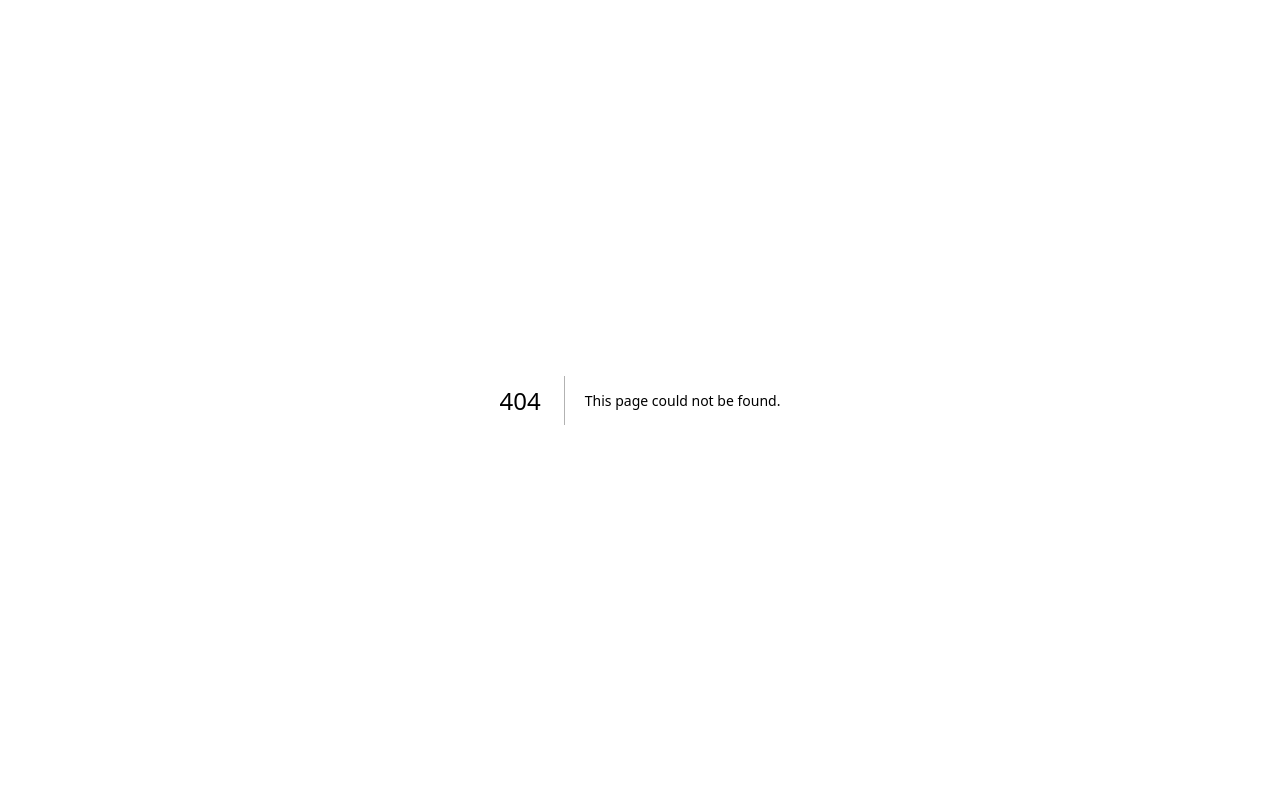
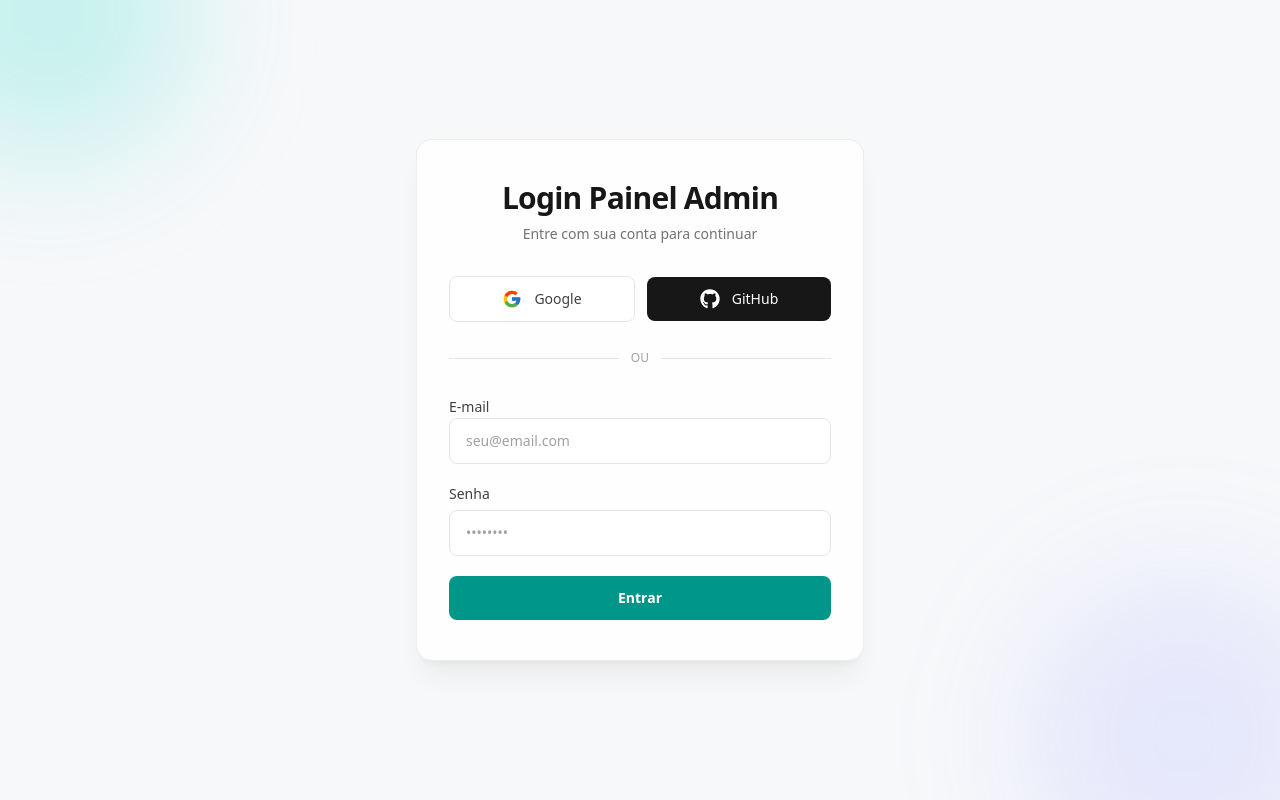
Before and after one commit to CarlosZeyy/portfolio-v2, a Next.js app: page /login in a window 1280 px wide. Before the commit this address had no page. Built offline with nearby package versions, Linux system fonts and the light colour scheme.

Commit message:
Feat: Implement login page with Google and GitHub authentication options

```diff
--- /dev/null
+++ b/src/app/login/page.tsx
@@ -0,0 +1,79 @@
+"use client";
+
+import { FcGoogle } from "react-icons/fc";
+import { FaGithub } from "react-icons/fa";
+
+export default function LoginPage() {
+  return (
+    <div className="relative flex min-h-screen items-center justify-center overflow-hidden bg-[#F7F8FA] px-4 font-sans transition-colors duration-300 dark:bg-[#0B0E14]">
+      {/* formas ambiente, só decoração no fundo */}
+      <div className="pointer-events-none absolute -left-24 -top-32 h-72 w-72 rounded-full bg-teal-400/20 blur-3xl dark:bg-teal-500/10" />
+      <div className="pointer-events-none absolute -bottom-24 -right-16 h-80 w-80 rounded-full bg-indigo-400/15 blur-3xl dark:bg-indigo-500/10" />
+
+
+      <div className="relative w-full max-w-md rounded-2xl border border-neutral-200/70 bg-white/80 px-8 py-10 shadow-xl shadow-neutral-900/5 backdrop-blur-xl transition-colors duration-300 dark:border-neutral-800 dark:bg-[#131720]/80 dark:shadow-black/40">
+        <div className="text-center">
+          <h1 className="text-3xl font-semibold tracking-tight text-neutral-900 dark:text-white">
+            Login Painel Admin
+          </h1>
+          <p className="mt-2 text-sm font-light text-neutral-500 dark:text-neutral-400">
+            Entre com sua conta para continuar
+          </p>
+        </div>
+
+        <div className="mt-8 flex items-center justify-center gap-3">
+          <button className="flex flex-1 cursor-pointer items-center justify-center gap-3 rounded-lg border border-neutral-200 bg-white px-4 py-3 text-sm font-medium text-neutral-700 transition-all duration-200 hover:-translate-y-0.5 hover:border-neutral-300 hover:shadow-md dark:border-neutral-700 dark:bg-neutral-900 dark:text-neutral-200 dark:hover:border-neutral-600">
+            <FcGoogle className="text-xl" />
+            Google
+          </button>
+
+          <button className="flex flex-1 cursor-pointer items-center justify-center gap-3 rounded-lg bg-neutral-900 px-4 py-3 text-sm font-medium text-white transition-all duration-200 hover:-translate-y-0.5 hover:bg-neutral-800 hover:shadow-md dark:bg-white dark:text-neutral-900 dark:hover:bg-neutral-100">
+            <FaGithub className="text-xl" />
+            GitHub
+          </button>
+        </div>
+
+        <div className="my-7 flex items-center gap-3">
+          <div className="h-px flex-1 bg-neutral-200 dark:bg-neutral-800" />
+          <span className="text-xs uppercase tracking-wide text-neutral-400 dark:text-neutral-500">
+            ou
+          </span>
+          <div className="h-px flex-1 bg-neutral-200 dark:bg-neutral-800" />
+        </div>
+
+        <form className="space-y-5">
+          <div className="space-y-1.5 text-left">
+            <label className="text-sm font-medium text-neutral-700 dark:text-neutral-300">
+              E-mail
+            </label>
+            <input
+              type="email"
+              placeholder="seu@email.com"
+              className="w-full rounded-lg border border-neutral-200 bg-white px-4 py-3 text-sm text-neutral-900 outline-none transition-all duration-200 placeholder:text-neutral-400 focus:border-teal-500 focus:ring-2 focus:ring-teal-500/20 dark:border-neutral-700 dark:bg-neutral-900 dark:text-white dark:placeholder:text-neutral-500"
+            />
+          </div>
+
+          <div className="space-y-1.5 text-left">
+            <div className="flex items-center justify-between">
+              <label className="text-sm font-medium text-neutral-700 dark:text-neutral-300">
+                Senha
+              </label>
+            </div>
+            <input
+              type="password"
+              placeholder="••••••••"
+              className="w-full rounded-lg border border-neutral-200 bg-white px-4 py-3 text-sm text-neutral-900 outline-none transition-all duration-200 placeholder:text-neutral-400 focus:border-teal-500 focus:ring-2 focus:ring-teal-500/20 dark:border-neutral-700 dark:bg-neutral-900 dark:text-white dark:placeholder:text-neutral-500"
+            />
+          </div>
+
+          <button
+            type="submit"
+            className="w-full cursor-pointer rounded-lg bg-teal-600 py-3 text-sm font-semibold text-white transition-all duration-200 hover:-translate-y-0.5 hover:bg-teal-500 hover:shadow-lg hover:shadow-teal-600/25 active:translate-y-0"
+          >
+            Entrar
+          </button>
+        </form>
+      </div>
+    </div>
+  );
+}
```
Also changed, not shown: src/app/login/login.tsx (deleted).
